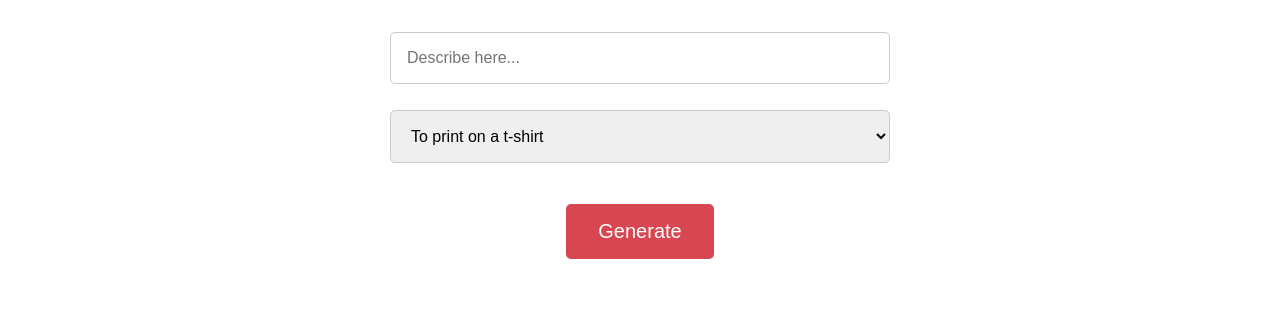
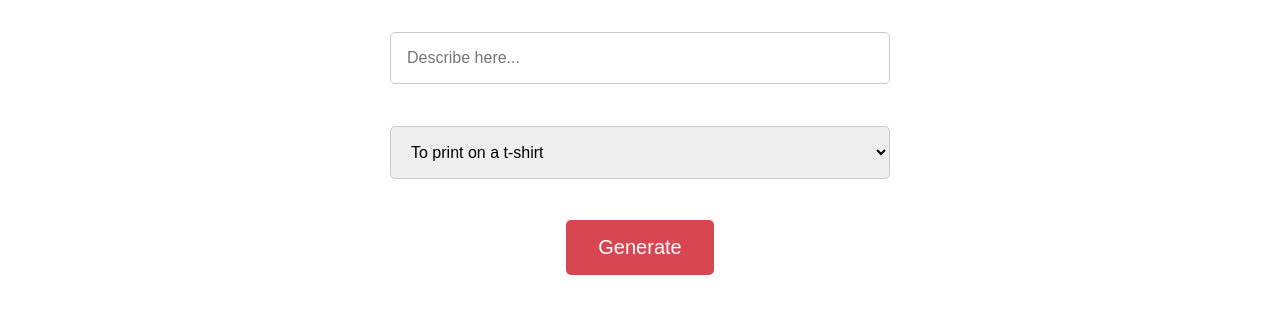
Before and after one commit to BiswojeetKiro/AI-image-generator, a website: page public/index.html in a window 1280 px wide. Shown: the part 259-572 px from the top of the page. Drawn offline with Linux system fonts and the light colour scheme.

Commit message:
Update style.css

```diff
--- a/public/css/style.css
+++ b/public/css/style.css
@@ -141,11 +141,12 @@ body {
 form select {
   font-size: 16px;
   width: 100%;
+  margin: 1rem;
   max-width: 500px;
   padding: 1rem;
   border: 1px solid #ccc;
   border-radius: 5px;
-  margin-bottom: 1rem;
+
 }
 
 form button {
```
